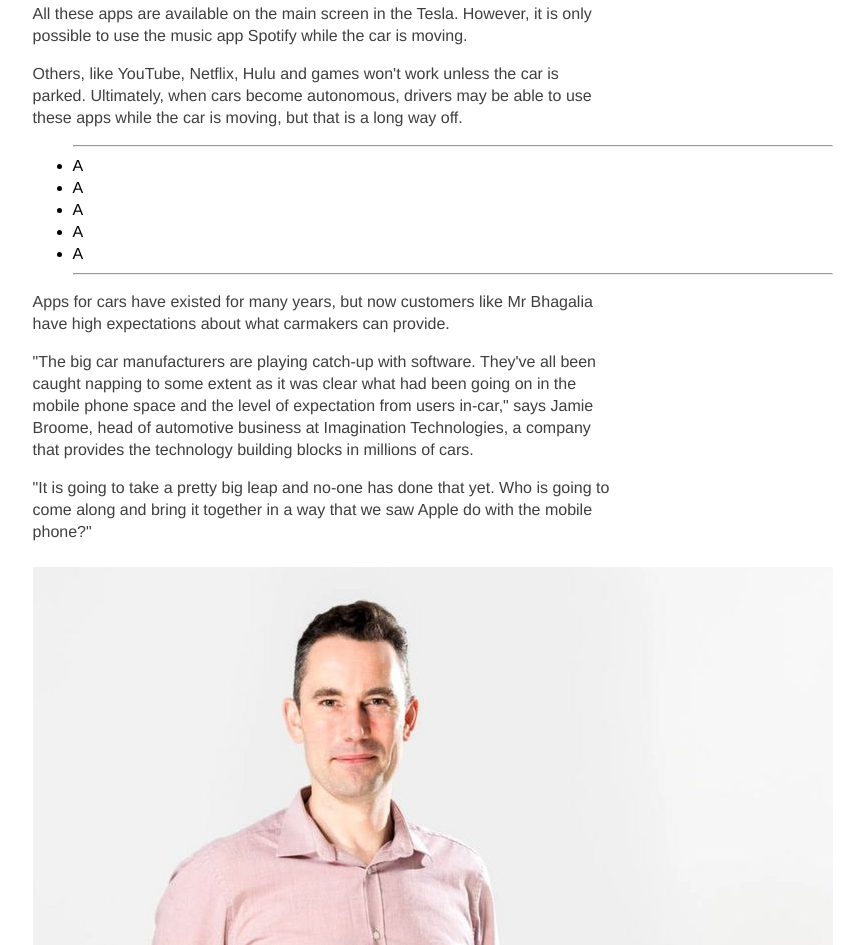
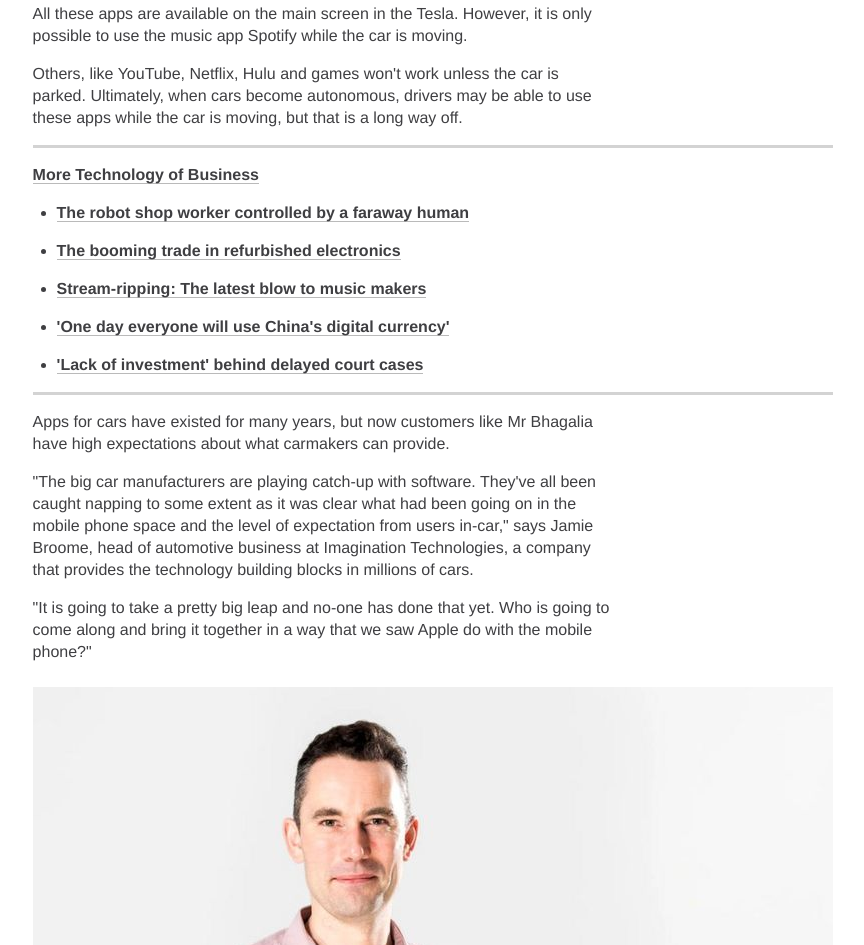
Before and after one commit to mpuccinelli/radiumrocketw2_mp, a plain HTML site: page index.html in a window 1280 px wide. Shown: the part 1013-1958 px from the top of the page, without its empty margins (103-967 px from the left). Drawn offline with Linux system fonts and the light colour scheme.

Commit message:
Finished news styling by adding list of links

```diff
--- a/css/style.css
+++ b/css/style.css
@@ -87,3 +87,30 @@ body {
 .bold {
     font-weight: bold;
 }
+
+.links_list {
+    margin: 16px 0;
+    border-top: solid 3px lightgray;
+    border-bottom: solid 3px lightgray;
+    font-weight: bolder;
+}
+
+a {
+    border-bottom: 1px solid #BABABA;
+    color: #3F3F42;
+    text-decoration: none;
+}
+
+a:visited {
+    color: #696969; /*DUE TO BEING COLORBLIND I AM NOT SURE THIS IS WORKING*/
+}
+
+a:hover {
+    color: red; /* COULDN'T FIND HOVER COLOR CODE IN WEBPAGE*/
+}
+
+ul {
+    list-style-type: disc;
+    padding: 0;
+    margin: 0 0 0 24px;
+}
--- a/index.html
+++ b/index.html
@@ -62,15 +62,20 @@
                 </p>
             </div>
 
-            <ul>
-                <hr>
-                <li>A</li>
-                <li>A</li>
-                <li>A</li>
-                <li>A</li>
-                <li>A</li>
-                <hr>
-            </ul>
+            <div class="links_list">
+                <div class="text_box">
+                    <p>
+                        <a href="https://www.bbc.co.uk/news/business-11428889">More Technology of Business</a>
+                    </p>
+                </div>
+                <ul>
+                    <li class="text_box"><a href="https://www.bbc.com/news/business-54232563">The robot shop worker controlled by a faraway human</a></li>
+                    <li class="text_box"><a href="https://www.bbc.com/news/business-54160851">The booming trade in refurbished electronics</a></li>
+                    <li class="text_box"><a href="https://www.bbc.com/news/business-54245479">Stream-ripping: The latest blow to music makers</a></li>
+                    <li class="text_box"><a href="https://www.bbc.co.uk/news/business-54261382">'One day everyone will use China's digital currency'</a></li>
+                    <li class="text_box"><a href="https://www.bbc.com/news/business-53995282">'Lack of investment' behind delayed court cases</a></li>
+                </ul>
+            </div>
 
             <div class="text_box">
                 <p>
```
